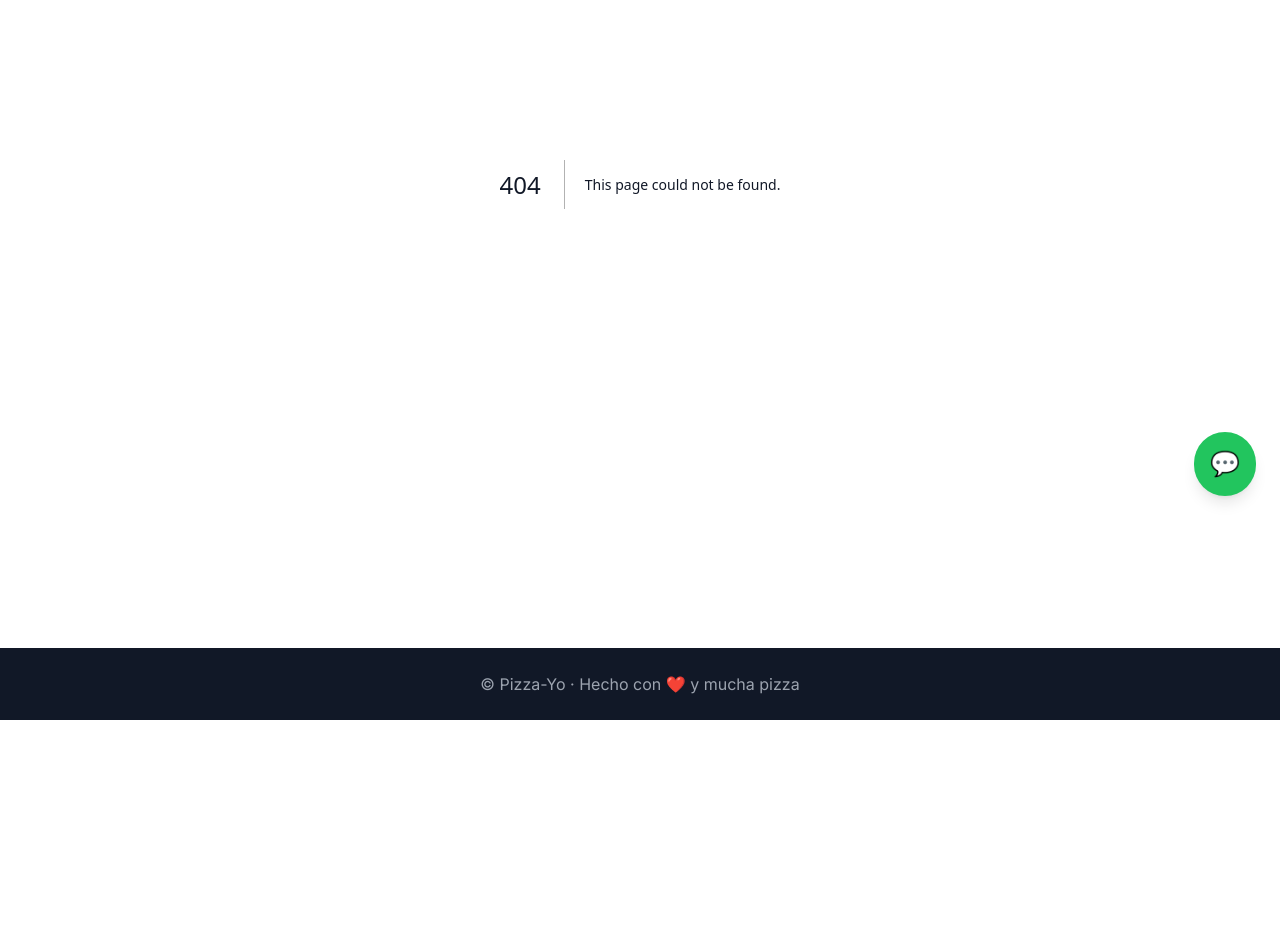
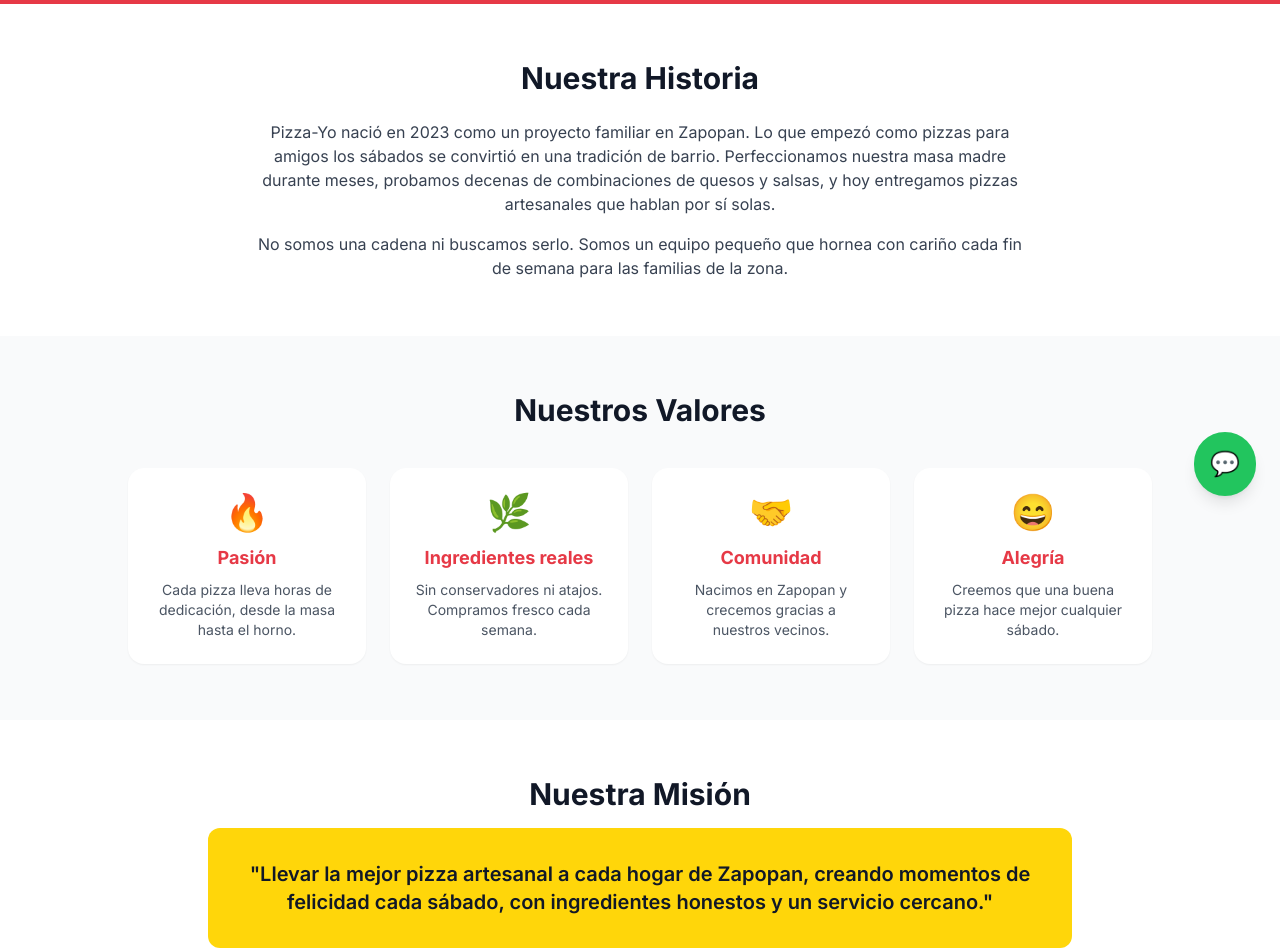
Before and after one commit to toodiaz/pizza-yo-website, a Next.js app: page /nosotros in a window 1280 px wide. Before the commit this address had no page. Shown: the part 280-1232 px from the top of the page. Before the commit the page ends 1000 px from the top, so only its background shows below. Built offline with nearby package versions, Linux system fonts and the light colour scheme.

Commit message:
feat: add app/nosotros/page.tsx

```diff
--- /dev/null
+++ b/app/nosotros/page.tsx
@@ -0,0 +1,56 @@
+export default function NosotrosPage() {
+  const valores = [
+    { icon: "🔥", titulo: "Pasión", desc: "Cada pizza lleva horas de dedicación, desde la masa hasta el horno." },
+    { icon: "🌿", titulo: "Ingredientes reales", desc: "Sin conservadores ni atajos. Compramos fresco cada semana." },
+    { icon: "🤝", titulo: "Comunidad", desc: "Nacimos en Zapopan y crecemos gracias a nuestros vecinos." },
+    { icon: "😄", titulo: "Alegría", desc: "Creemos que una buena pizza hace mejor cualquier sábado." },
+  ];
+
+  return (
+    <main className="min-h-screen">
+      <section className="bg-[#E63946] text-white py-16 px-4 text-center">
+        <h1 className="text-4xl md:text-5xl font-extrabold mb-4">Sobre Pizza-Yo</h1>
+        <p className="text-lg max-w-2xl mx-auto opacity-90">De nuestra cocina a tu mesa, con amor y masa madre.</p>
+      </section>
+
+      <section className="max-w-4xl mx-auto py-14 px-4">
+        <h2 className="text-3xl font-bold mb-6 text-center">Nuestra Historia</h2>
+        <div className="prose prose-lg mx-auto text-gray-700 text-center max-w-3xl">
+          <p>
+            Pizza-Yo nació en 2023 como un proyecto familiar en Zapopan. Lo que empezó como pizzas
+            para amigos los sábados se convirtió en una tradición de barrio. Perfeccionamos nuestra
+            masa madre durante meses, probamos decenas de combinaciones de quesos y salsas, y hoy
+            entregamos pizzas artesanales que hablan por sí solas.
+          </p>
+          <p className="mt-4">
+            No somos una cadena ni buscamos serlo. Somos un equipo pequeño que hornea con cariño
+            cada fin de semana para las familias de la zona.
+          </p>
+        </div>
+      </section>
+
+      <section className="bg-gray-50 py-14 px-4">
+        <h2 className="text-3xl font-bold mb-10 text-center">Nuestros Valores</h2>
+        <div className="grid sm:grid-cols-2 lg:grid-cols-4 gap-6 max-w-5xl mx-auto">
+          {valores.map((v) => (
+            <div key={v.titulo} className="bg-white rounded-2xl p-6 text-center shadow-sm hover:shadow-md transition">
+              <span className="text-4xl">{v.icon}</span>
+              <h3 className="text-lg font-bold mt-3 mb-2 text-[#E63946]">{v.titulo}</h3>
+              <p className="text-sm text-gray-600">{v.desc}</p>
+            </div>
+          ))}
+        </div>
+      </section>
+
+      <section className="max-w-4xl mx-auto py-14 px-4 text-center">
+        <h2 className="text-3xl font-bold mb-4">Nuestra Misión</h2>
+        <div className="bg-[#FFD60A] rounded-xl p-8 text-gray-900">
+          <p className="text-xl font-semibold">
+            "Llevar la mejor pizza artesanal a cada hogar de Zapopan, creando momentos de felicidad
+            cada sábado, con ingredientes honestos y un servicio cercano."
+          </p>
+        </div>
+      </section>
+    </main>
+  );
+}
```
